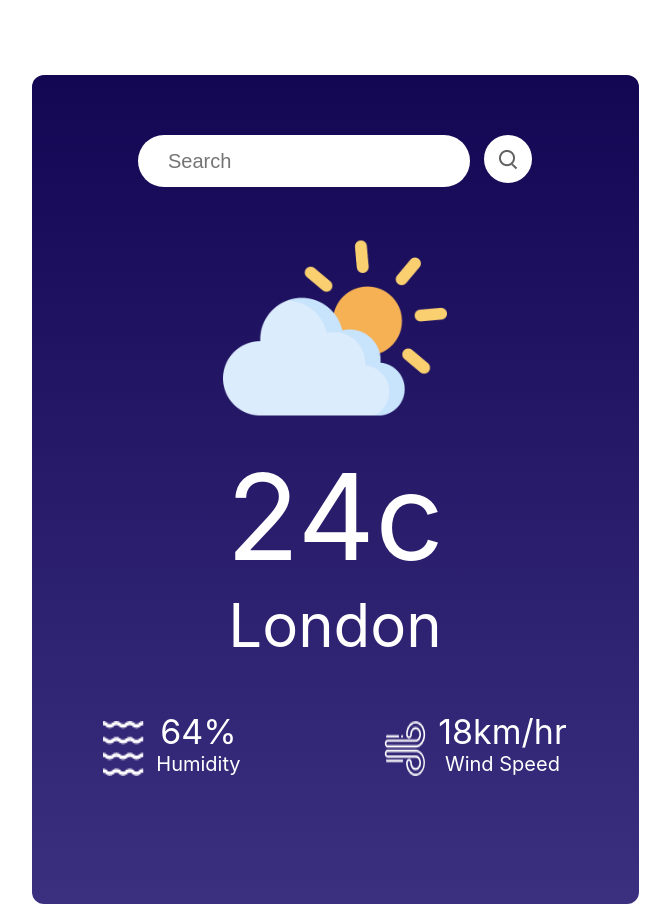
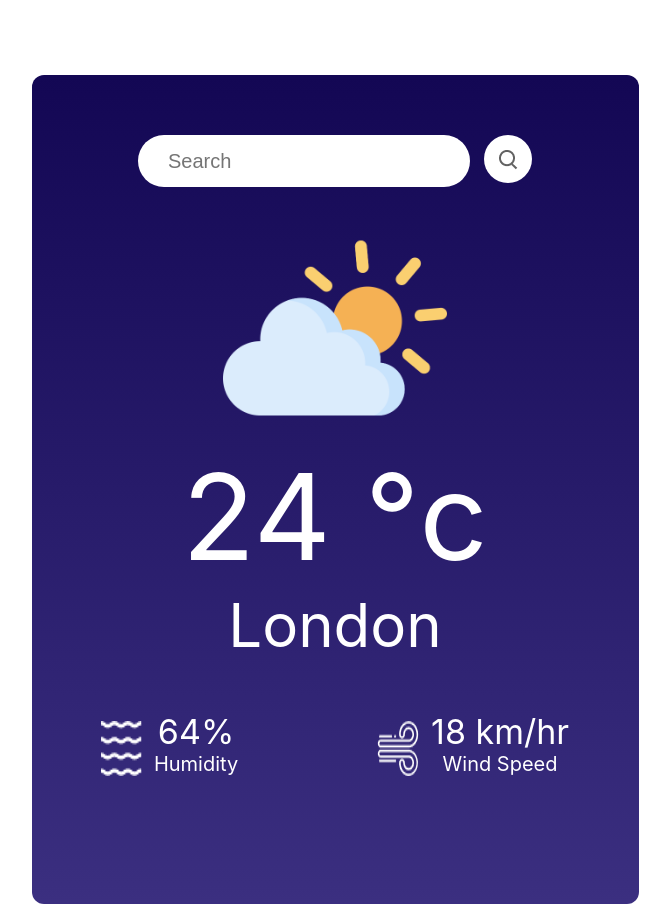
Before and after one commit to Spandana-dara/Weather_App, a React (Create React App) app: page / in a window 1280 px wide. Shown: the whole page, without its empty margins (305-975 px from the left). Built offline with nearby package versions, Linux system fonts and the light colour scheme.

Commit message:
added degree symbol

```diff
--- a/src/Components/WeatherApp/WeatherApp.jsx
+++ b/src/Components/WeatherApp/WeatherApp.jsx
@@ -66,7 +66,7 @@ function WeatherApp() {
       <div className="weather-image">
         <img src={wicon}></img>
       </div>
-      <div className="weather-temp">24c</div>
+      <div className="weather-temp">24 &deg;c</div>
       <div className="weather-location">London</div>
       <div className="data-container">
         <div className="element">
@@ -79,7 +79,7 @@ function WeatherApp() {
         <div className="element">
           <img src={wind_icon} alt="" className="icon" />
           <div className="data">
-            <div className="wind-speed">18km/hr</div>
+            <div className="wind-speed">18 km/hr</div>
             <div className="text">Wind Speed</div>
           </div>
         </div>
```
